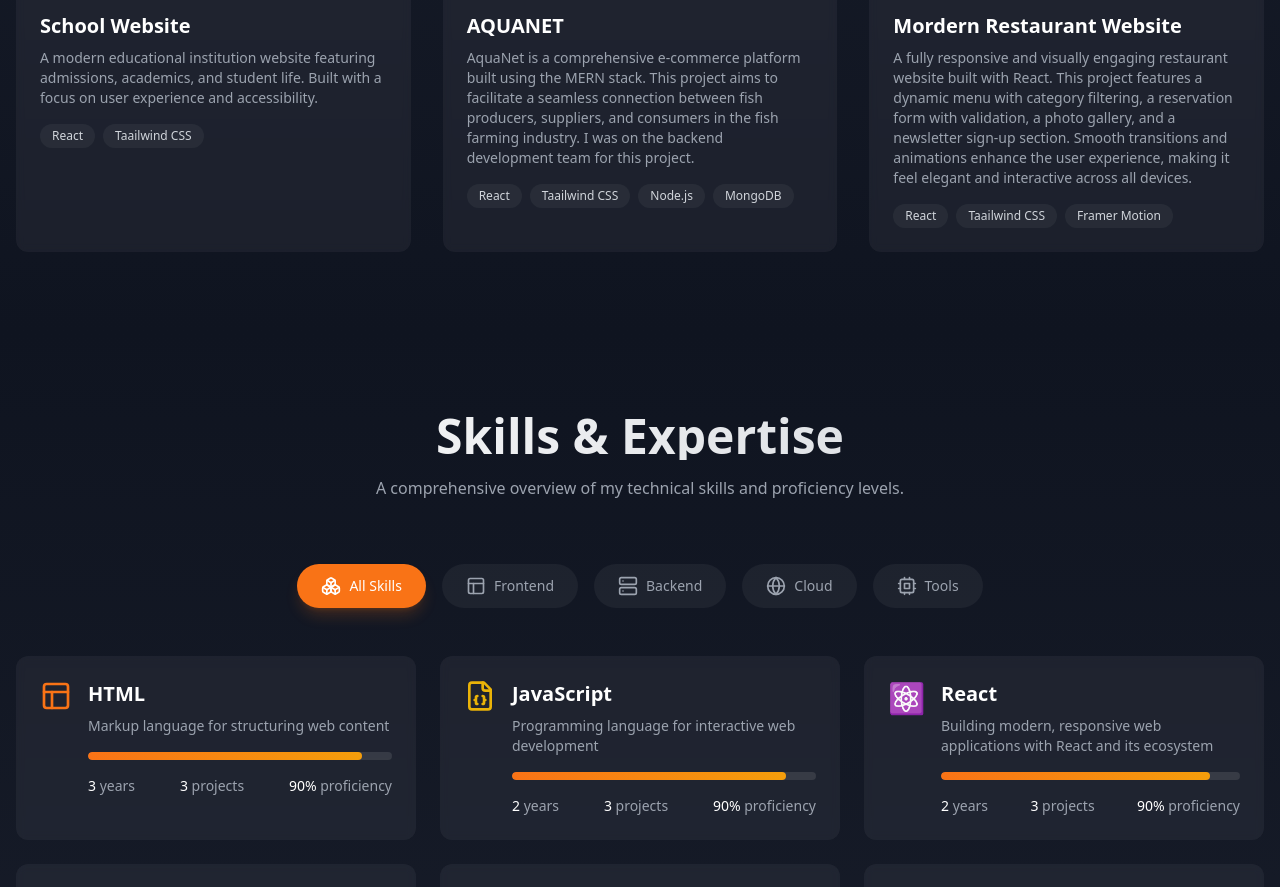
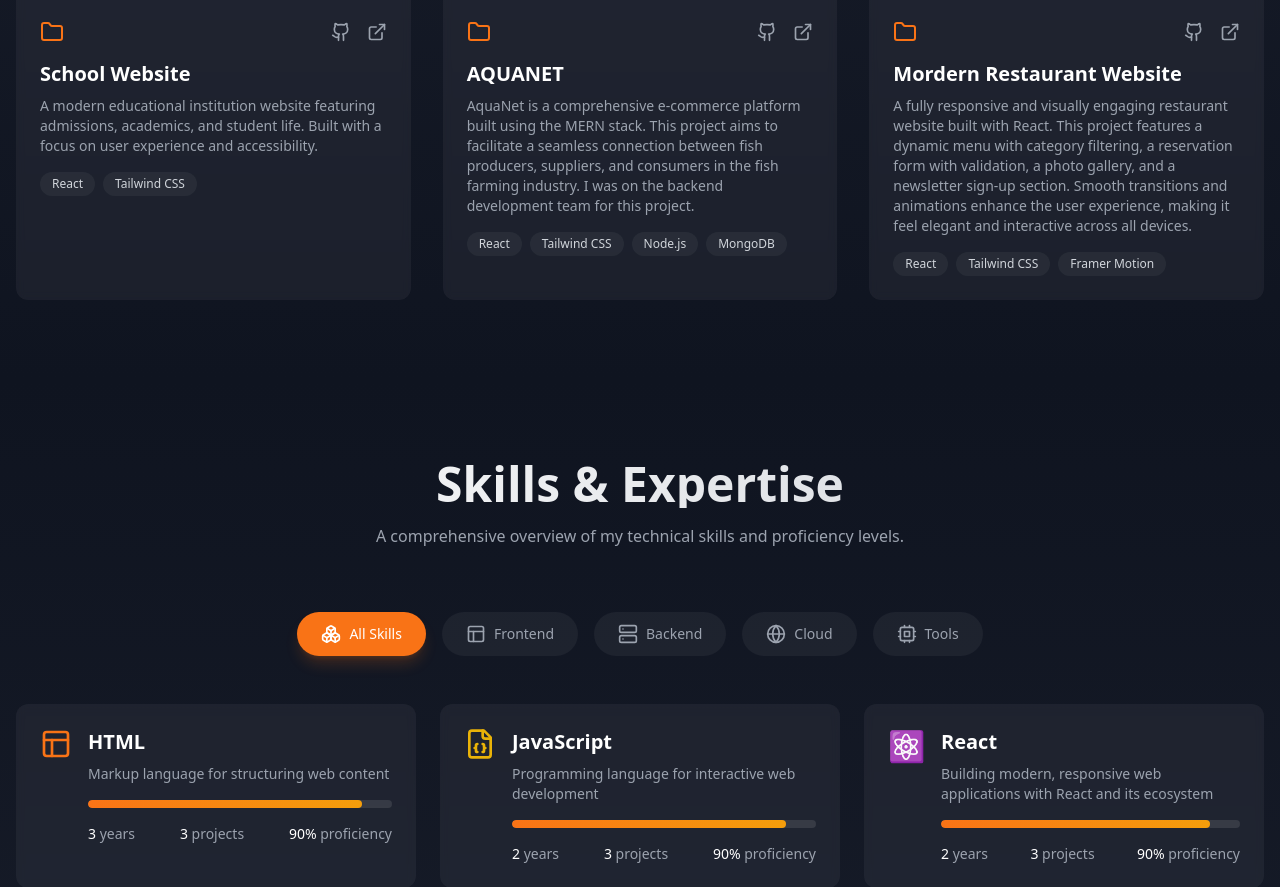
Before and after one commit to JAYDEN2904/Jayden-Portfolio, a React (Vite) app: page / in a window 1280 px wide. Shown: the part 2680-3567 px from the top of the page. Built offline with nearby package versions, Linux system fonts and the light colour scheme.

Commit message:
updated projects

```diff
--- a/src/components/Projects.tsx
+++ b/src/components/Projects.tsx
@@ -21,7 +21,7 @@
   {
     title: "School Website",
     description: "A modern educational institution website featuring admissions, academics, and student life. Built with a focus on user experience and accessibility.",
-    technologies: ["React", "Taailwind CSS"],
+    technologies: ["React", "Tailwind CSS"],
     imageUrl: faithBaptistImage,
     githubUrl: "https://github.com/JAYDEN2904/Faith-Baptist-Project.git",
     liveUrl: "https://fcbcs.vercel.app",
@@ -31,7 +31,7 @@
   {
     title: "AQUANET",
     description: "AquaNet is a comprehensive e-commerce platform built using the MERN stack. This project aims to facilitate a seamless connection between fish producers, suppliers, and consumers in the fish farming industry. I was on the backend development team for this project.",
-    technologies: ["React", "Taailwind CSS", "Node.js", "MongoDB"],
+    technologies: ["React", "Tailwind CSS", "Node.js", "MongoDB"],
     imageUrl: aquanetImage,
     githubUrl: "https://github.com/Code-Crafters-Innovation/AquaNet-Frontend.git",
     liveUrl: "https://dashboard-demo.com",
@@ -41,7 +41,7 @@
   {
     title: "Mordern Restaurant Website",
     description: "A fully responsive and visually engaging restaurant website built with React. This project features a dynamic menu with category filtering, a reservation form with validation, a photo gallery, and a newsletter sign-up section. Smooth transitions and animations enhance the user experience, making it feel elegant and interactive across all devices.",
-    technologies: ["React", "Taailwind CSS", "Framer Motion"],
+    technologies: ["React", "Tailwind CSS", "Framer Motion"],
     imageUrl: restaurantImage,
     githubUrl: "https://github.com/JAYDEN2904/Restaurant.git",
     liveUrl: "https://saveur-restaurant.vercel.app",
@@ -124,7 +124,7 @@
                 className="group relative bg-white/5 backdrop-blur-sm rounded-xl overflow-hidden"
               >
                 {/* Project Image */}
-                <div className="relative h-48 overflow-hidden">
+                <div className="relative h-60 overflow-hidden">
                   <motion.div
                     className="absolute inset-0 bg-gradient-to-b from-transparent to-black/60"
                     initial={{ opacity: 0 }}
```
